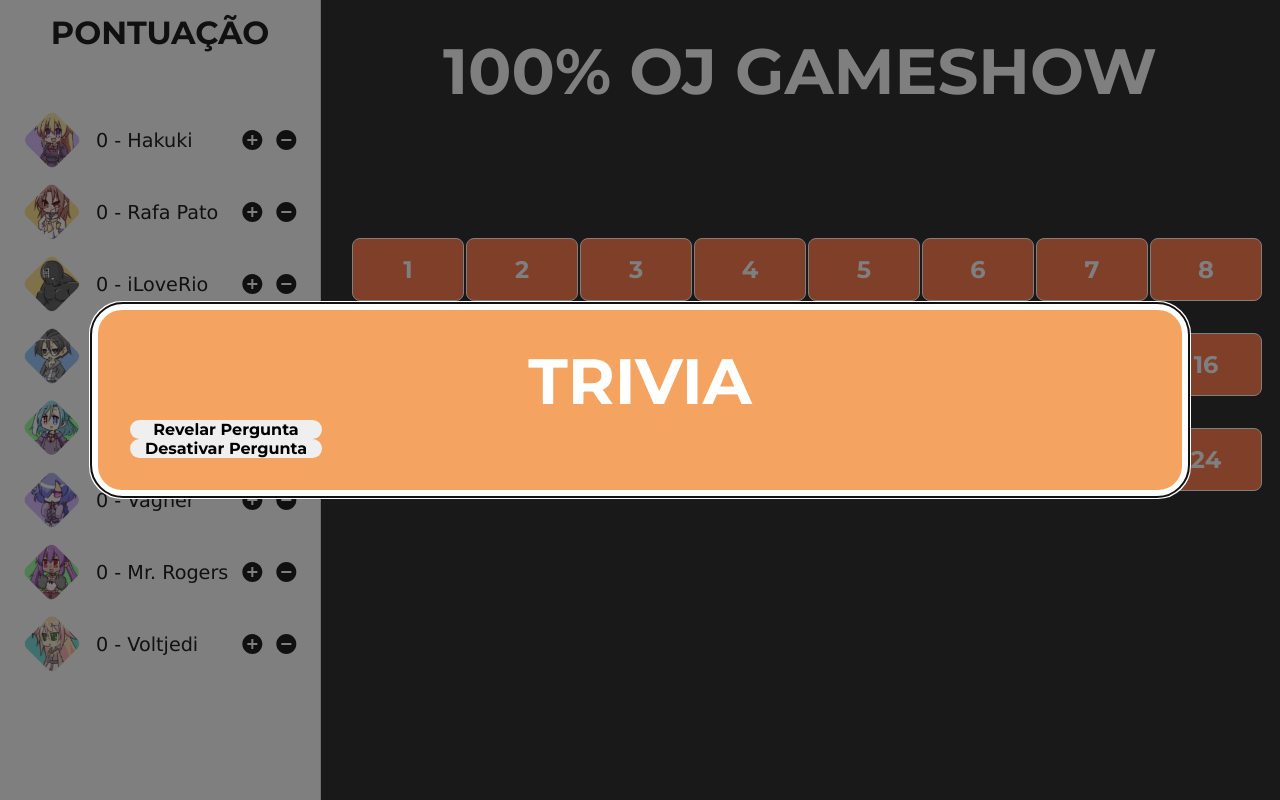
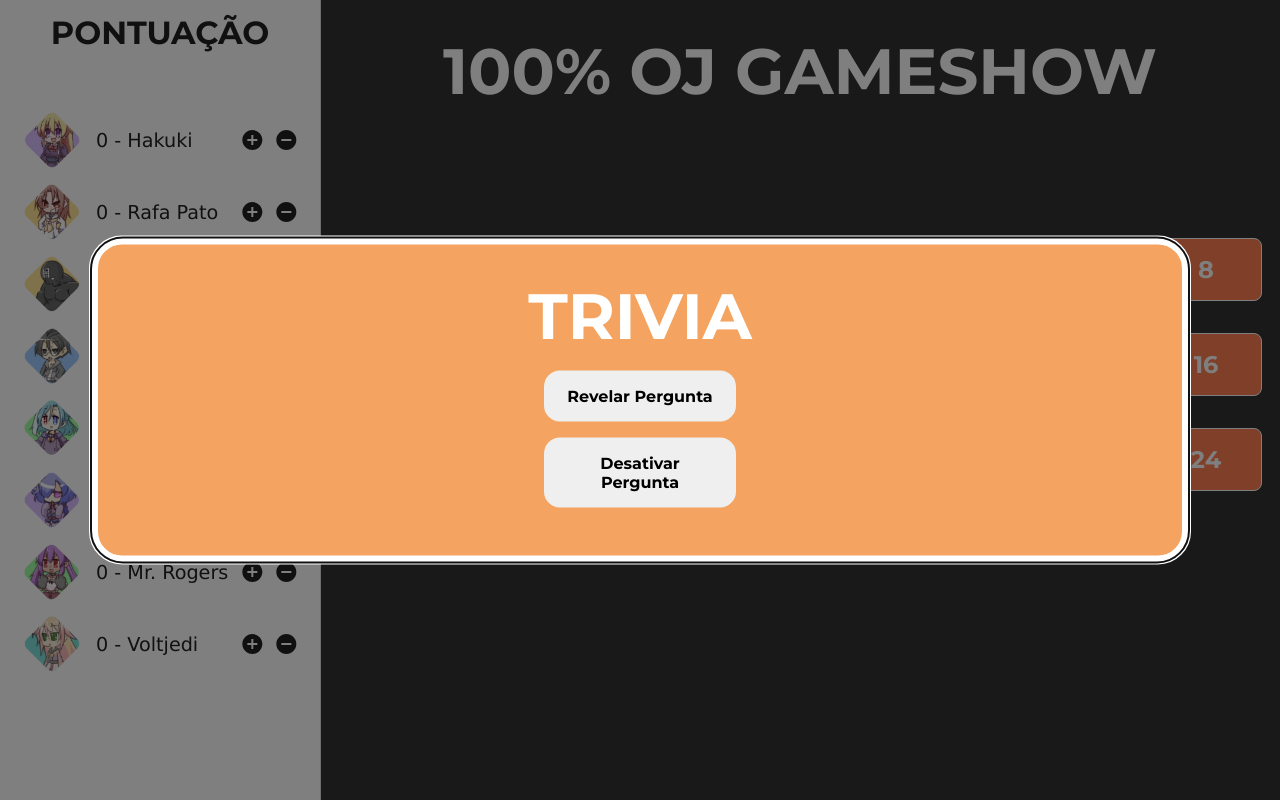
Before and after one commit to Sutanrrier/oj-gameshow, a React (Vite) app in the folder oj-gameshow/: page / in a window 1280 px wide. Both pictures are taken after a click on the element 393 px from the left and 507 px from the top of the page. Built offline with nearby package versions, Linux system fonts and the light colour scheme.

Commit message:
Correcao css botao

```diff
--- a/oj-gameshow/src/index.css
+++ b/oj-gameshow/src/index.css
@@ -104,6 +104,8 @@ html {
     color: #000;
     text-decoration: none;
     border-radius: 1rem;
+    padding: 1rem;
+    margin: 1rem auto;
     border: 0px;
     width: 12rem;
 }
```
